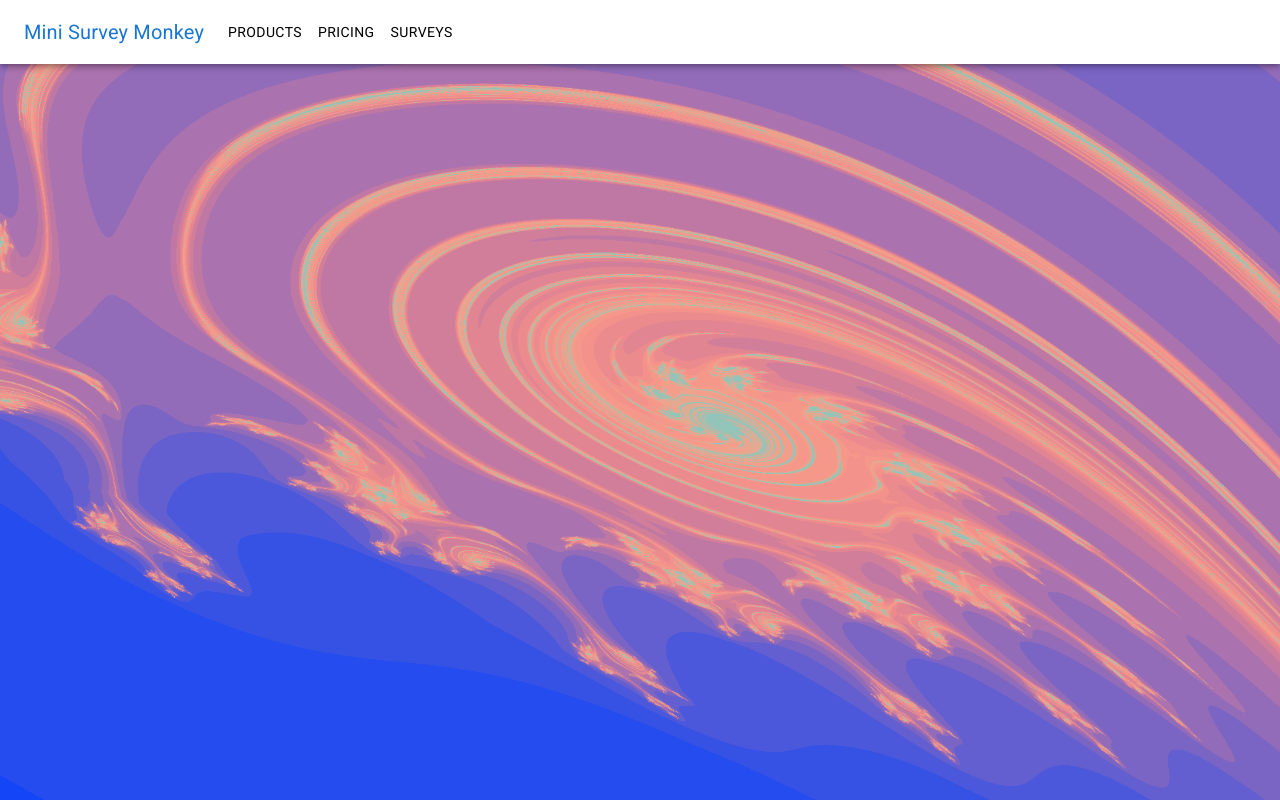
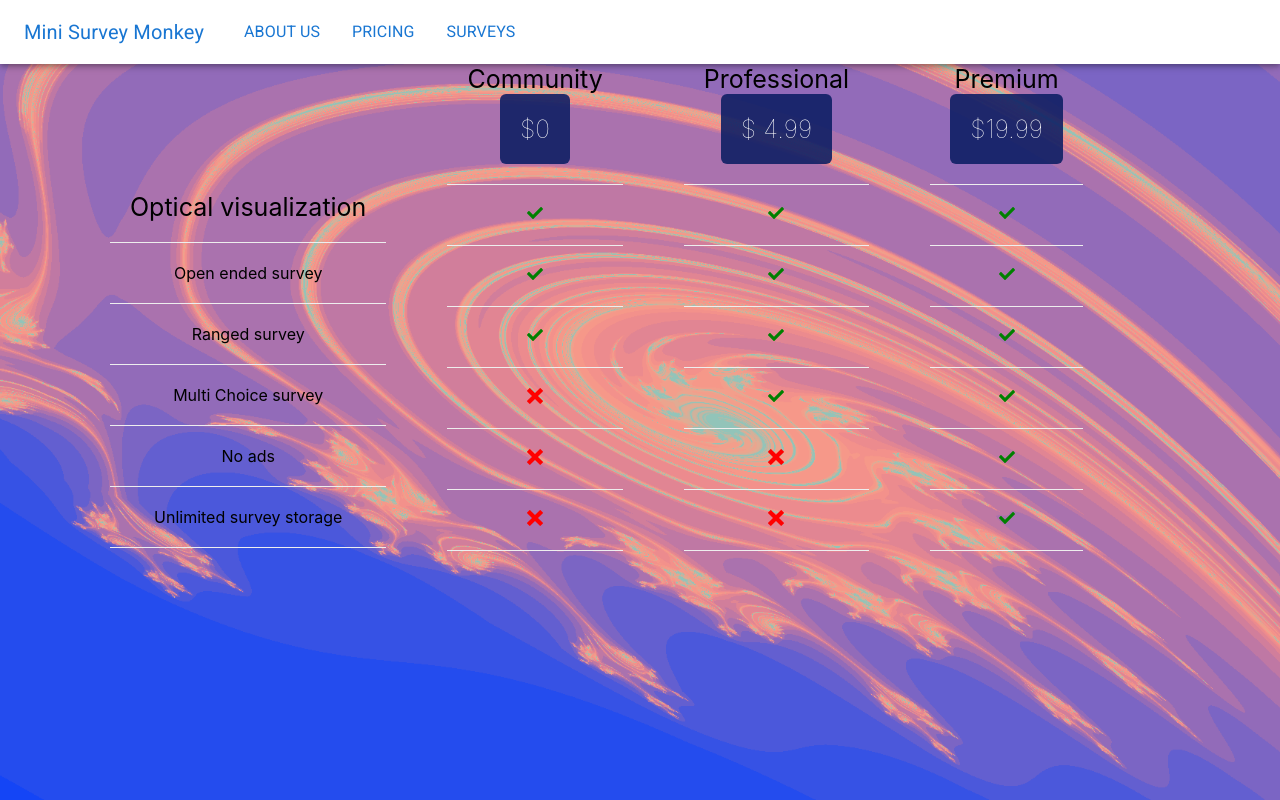
Before and after one commit to SYSC-4806-Project/SYSC4806_Project, a React (Create React App) app in the folder client/: page /pricing in a window 1280 px wide. Built offline with nearby package versions, Linux system fonts and the light colour scheme.

Commit message:
Static Info Pages in Navbar

```diff
--- a/client/src/components/MainRouter.js
+++ b/client/src/components/MainRouter.js
@@ -4,6 +4,8 @@ import Home from './pages/Home';
 import SurveyViewer from './pages/SurveyViewer';
 import Survey from './pages/Survey';
 import Response from './pages/Response';
+import About from './pages/About';
+import Pricing from './pages/Pricing';
 import SurveyCreator from './SurveyCreator/surveyCreator'
 import SurveyConfirmation from './SurveyCreator/surveyConfirmation'
 
@@ -18,6 +20,8 @@ const MainRouter = () => {
       <Route path='/' exact element={<LoginPage/>}></Route>
       <Route path='/Home' exact element={<Home/>}></Route>
       <Route path='/surveyviewer' exact element={<SurveyViewer/>}></Route>
+      <Route path='/pricing' exact element={<Pricing/>}></Route>
+      <Route path='/about' exact element={<About/>}></Route>
       <Route path='/surveys/:id' exact element={<Survey/>}></Route>
       <Route path='/addsurvey' exact element={<SurveyCreator />}></Route>
       <Route path='/responses/:id' exact element={<Response/>}></Route>
--- a/client/src/components/Navbar/Navbar.js
+++ b/client/src/components/Navbar/Navbar.js
@@ -26,7 +26,7 @@ const ResponsiveAppBar = () => {
   const [searchTerm, setSearchTerm] = useState("");
   const [userExists, setUserExists] = useState(false);
   const [open, setOpen] = useState(false);
-  const pages = ['Products', 'Pricing', 'Surveys'];
+  const pages = ['About us', 'Pricing', 'Surveys'];
   const settings = ['Profile', 'Account', 'Dashboard', 'Logout'];
 
   const handleClickOpen = () => {
@@ -86,6 +86,15 @@ const Search = () => {
   const handleProfileClick = () => {
     document.location.href = `/profiles/${user}`
   }
+  const handleSurveyClick = () => {
+    document.location.href = `/surveyviewer/`
+  }
+  const handleAboutClick = () => {
+    document.location.href = `/about/`
+  }
+  const handlePricingClick = () => {
+    document.location.href = `/pricing/`
+  }
 
   let user = sessionStorage.getItem("logged_in_user")
 
@@ -121,6 +130,29 @@ const Search = () => {
         )
       }
     }
+)
+let pagesblock = pages.map((pages) => {
+  switch(pages){
+    case 'About us':
+      return(
+        <MenuItem href={{pathname:`/about`}} key={pages} onClick={handleAboutClick}>
+          <Typography textAlign="center">{pages}</Typography>
+        </MenuItem>
+      )
+    case 'Pricing':
+      return(
+        <MenuItem href={{pathname:`/pricing`}} key={pages} onClick={handlePricingClick}>
+          <Typography textAlign="center">{pages}</Typography>
+        </MenuItem>
+      )
+    case 'Surveys':
+      return(
+        <MenuItem href={{pathname:`/surveyviewer`}} key={pages} onClick={handleSurveyClick}>
+          <Typography textAlign="center">{pages}</Typography>
+        </MenuItem>
+      )
+    }
+  }
 )
 
   return (
@@ -168,11 +200,7 @@ const Search = () => {
                 display: { xs: 'block', md: 'none' },
               }}
             >
-              {pages.map((page) => (
-                <MenuItem style={{color: 'black'}} key={page} onClick={handleCloseNavMenu}>
-                  <Typography style={{fontColor: 'black'}} textAlign="center">{page}</Typography>
-                </MenuItem>
-              ))}
+
             </Menu>
           </Box>
           <Typography
@@ -184,15 +212,14 @@ const Search = () => {
             Mini Survey Monkey
           </Typography>
           <Box sx={{ flexGrow: 1, display: { xs: 'none', md: 'flex' } }}>
-            {pages.map((page) => (
+
+
               <Button
-                key={page}
-                onClick={handleCloseNavMenu}
-                sx={{  color: 'black' , display: 'block' }}
+
               >
-                {page}
+                {pagesblock}
               </Button>
-            ))}
+
 
           </Box>
           {sessionStorage.getItem("logged_in_user") ?
--- /dev/null
+++ b/client/src/components/pages/About.css
@@ -0,0 +1,34 @@
+.title {
+    width: 100%;
+    height: 85vh;
+    display: flex;
+    justify-content: flex-start;
+    align-items: center;
+    flex-direction: column;
+    padding-top: 60px;
+    text-align: center;
+}
+
+
+
+.h3 {
+    box-shadow: inset 0 0 0 0 #0f4c47;
+    color: #250c62;
+    margin: 0 -0.25rem;
+    padding: 0 0.25rem;
+    transition: color 0.6s ease-in-out, box-shadow 0.5s ease-in-out;
+}
+
+.h3:hover {
+    box-shadow: inset 400px 0 0 0 #ffe8d6;
+    color: #3b362e;
+}
+
+.h3 {
+    font-size: 30px;
+}
+
+
+.repeat {
+    font-size: 18px;
+}
--- /dev/null
+++ b/client/src/components/pages/About.js
@@ -0,0 +1,25 @@
+import React from 'react'
+import "./About.css";
+
+
+const About = () => {
+  return (
+    <div className="title">
+      <h1>SYSC4806_Project - Mini Survey Monkey</h1>
+        <div className="members">
+
+          <h3 className="h3">Emmitt Luhning</h3>
+          <h3 className="h3">Marko Majkic</h3>
+          <h3 className="h3">Defa Hu</h3>
+          <h3 className="h3">Josh Downing</h3>
+          <h3 className="h3">Amith Kumar Das Orko</h3>
+          <a className="link" href={"https://github.com/SYSC-4806-Project/SYSC4806_Project"}>
+                <h3>Github Repository</h3>
+            </a>
+        </div>
+      </div>
+
+);
+}
+
+export default About
--- /dev/null
+++ b/client/src/components/pages/Pricing.css
@@ -0,0 +1,65 @@
+
+
+  div.column:nth-child(1) > ul:nth-child(1) > li:nth-child(1) {
+    padding-top: 88px;
+  }
+
+  .table {
+    margin-left: 110px;
+    margin-top: 44px;
+  }
+
+  .column {
+    float: left;
+    column-width: auto;
+  }
+
+
+  .row:after {
+    content: "";
+    display: table;
+    clear: both;
+  }
+
+  .price {
+    list-style-type: none;
+
+    margin: 0;
+    margin-right: 0px;
+    padding: 0;
+
+  }
+
+  .price {
+    margin-right: 61px;
+  }
+
+
+  .price .header {
+
+    color: rgb(0, 0, 0);
+    font-size: 25px;
+  }
+
+  .price li {
+    border-bottom: 1px solid #eee;
+    padding: 20px;
+    text-align: center;
+  }
+
+
+  .btn {
+    background: #0e1f64e4;
+    color: #ffffff !important;
+    font-weight: 100;
+    padding: 20px;
+    border-radius: 6px;
+    display: inline-block;
+    transition: all 0.3s ease 0s;
+  }
+  .btn:hover {
+    color: #404040 !important;
+    -webkit-box-shadow: 0px 5px 40px -10px rgba(0, 0, 0, 0.57);
+    -moz-box-shadow: 0px 5px 40px -10px rgba(0, 0, 0, 0.57);
+    transition: all 0.3s ease 0s;
+  }
--- /dev/null
+++ b/client/src/components/pages/Pricing.js
@@ -0,0 +1,127 @@
+import React from 'react'
+import "./Pricing.css";
+import { FaCheck } from "react-icons/fa";
+import { ImCross } from "react-icons/im";
+
+const Pricing = () => {
+    return (
+        <div className="App">
+          <div className="table centered">
+            <div className="row">
+              <div className="column">
+                <ul className="price">
+                  <li className="header">
+                    <br />
+                    <br />
+                    Optical visualization
+                  </li>
+                  <li>Open ended survey</li>
+                  <li>Ranged survey</li>
+                  <li>Multi Choice survey</li>
+                  <li>No ads</li>
+                  <li>Unlimited survey storage</li>
+                </ul>
+              </div>
+
+              <div className="column">
+                <ul className="price">
+                  <li className="header">
+                    Community
+                    <br />
+                    <div className="button_cont" align="center">
+                      <a className="btn" target="_blank" rel="nofollow noopener">
+                        $0
+                      </a>
+                    </div>
+                  </li>
+                  <li>
+                    <FaCheck color="green" />
+                  </li>
+                  <li>
+                    <FaCheck color="green" />
+                  </li>
+                  <li>
+                    <FaCheck color="green" />
+                  </li>
+                  <li>
+                    <ImCross color="red" />
+                  </li>
+                  <li>
+                    <ImCross color="red" />
+                  </li>
+                  <li>
+                    <ImCross color="red" />
+                  </li>
+                </ul>
+              </div>
+
+              <div className="column">
+                <ul className="price">
+                  <li className="header">
+                    Professional
+                    <br />
+                    <div className="button_cont" align="center">
+                      <a className="btn" target="_blank" rel="nofollow noopener">
+                        $ 4.99
+                      </a>
+                    </div>
+                  </li>
+                  <li>
+                    <FaCheck color="green" />
+                  </li>
+                  <li>
+                    <FaCheck color="green" />
+                  </li>
+                  <li>
+                    <FaCheck color="green" />
+                  </li>
+                  <li>
+                    <FaCheck color="green" />
+                  </li>
+                  <li>
+                    <ImCross color="red" />
+                  </li>
+                  <li>
+                    <ImCross color="red" />
+                  </li>
+                </ul>
+              </div>
+
+              <div className="column">
+                <ul className="price">
+                  <li className="header">
+                    Premium
+                    <br />
+                    <div className="button_cont" align="center">
+                      <a className="btn" target="_blank" rel="nofollow noopener">
+                        $19.99
+                      </a>
+                    </div>
+                  </li>
+                  <li>
+                    <FaCheck color="green" />
+                  </li>
+                  <li>
+                    <FaCheck color="green" />
+                  </li>
+                  <li>
+                    <FaCheck color="green" />
+                  </li>
+                  <li>
+                    <FaCheck color="green" />
+                  </li>
+                  <li>
+                    <FaCheck color="green" />
+                  </li>
+                  <li>
+                    <FaCheck color="green" />
+                  </li>
+                </ul>
+              </div>
+            </div>
+          </div>
+        </div>
+      );
+    }
+
+export default Pricing
--- a/package.json
+++ b/package.json
@@ -32,6 +32,9 @@
     "dotenv": "^16.0.0",
     "express": "^4.17.3",
     "mongodb": "^4.4.0",
-    "react-bootstrap": "^2.2.0"
+    "react-bootstrap": "^2.2.0",
+    "react-icons": "^4.3.1",
+    "react-router-dom": "^6.2.2",
+    "styled-components": "^5.3.3"
   }
 }
```
Also changed, not shown: 1 other file (tests, documents, lock files or other folders).
